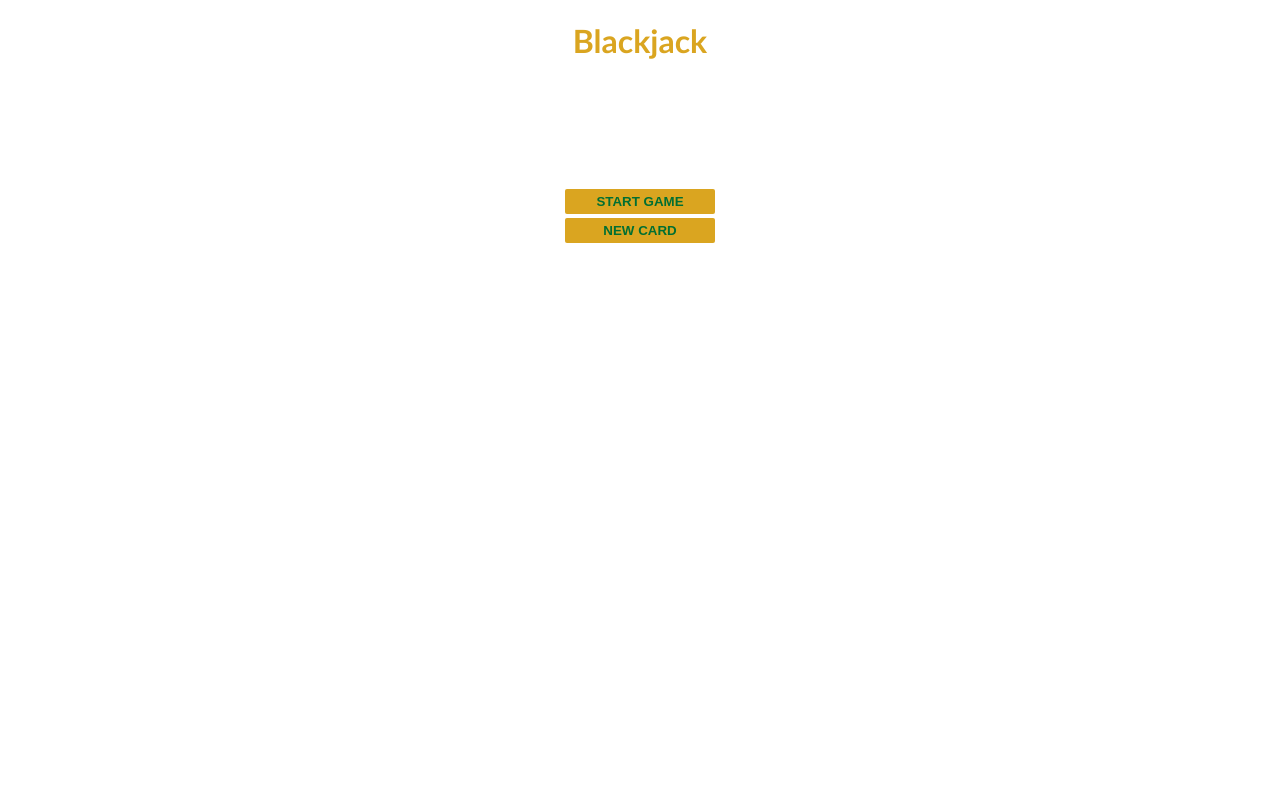
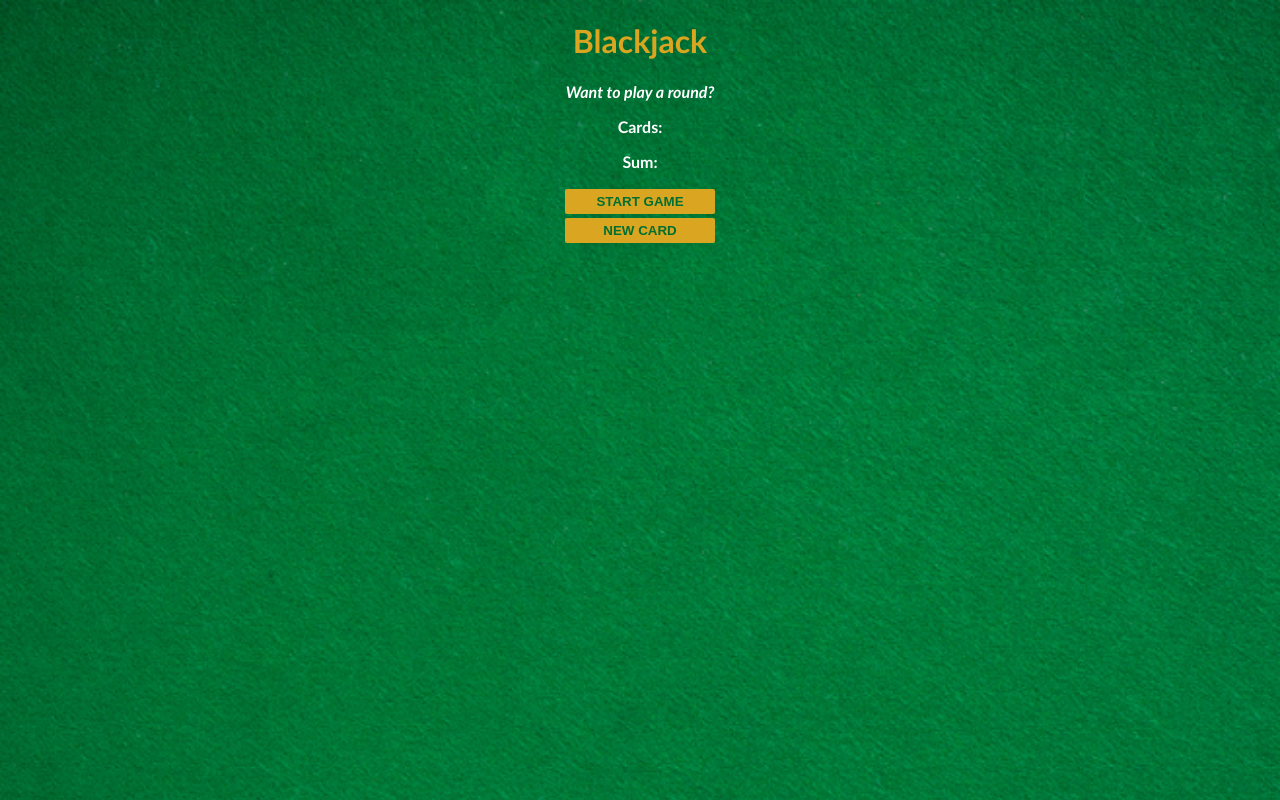
Before and after one commit to vhdnet/BlackJack-Js-Project, a plain HTML site: page index.html in a window 1280 px wide. Drawn offline with Linux system fonts and the light colour scheme; the site is published under a folder, as on GitHub Pages, so addresses that start at the root find nothing.

Commit message:
making images folder

```diff
--- a/index.css
+++ b/index.css
@@ -2,7 +2,7 @@ body {
   font-family: "Trebuchet MS", "Lucida Sans Unicode", "Lucida Grande", Arial,
     sans-serif;
   text-align: center;
-  background-image: url("/table.png");
+  background-image: url("images/table.png");
   background-size: cover;
   color: white;
   font-weight: bold;
```
Also changed, not shown: images/table.png (renamed from table.png).
